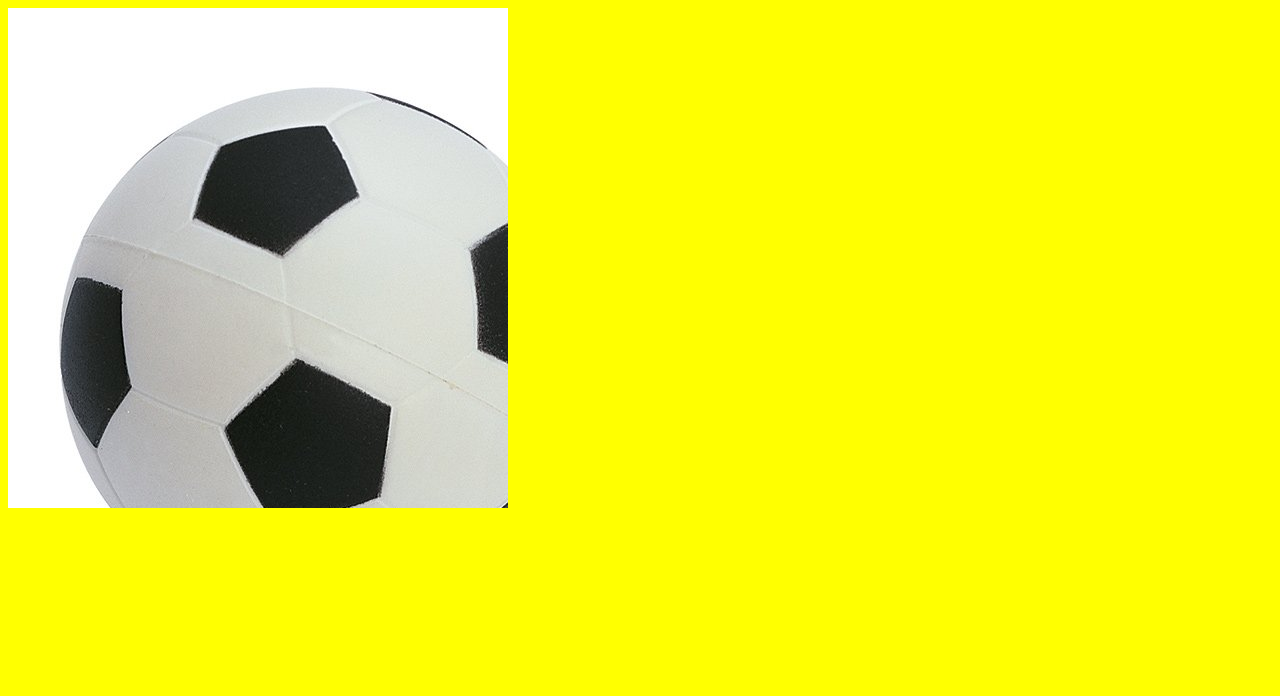
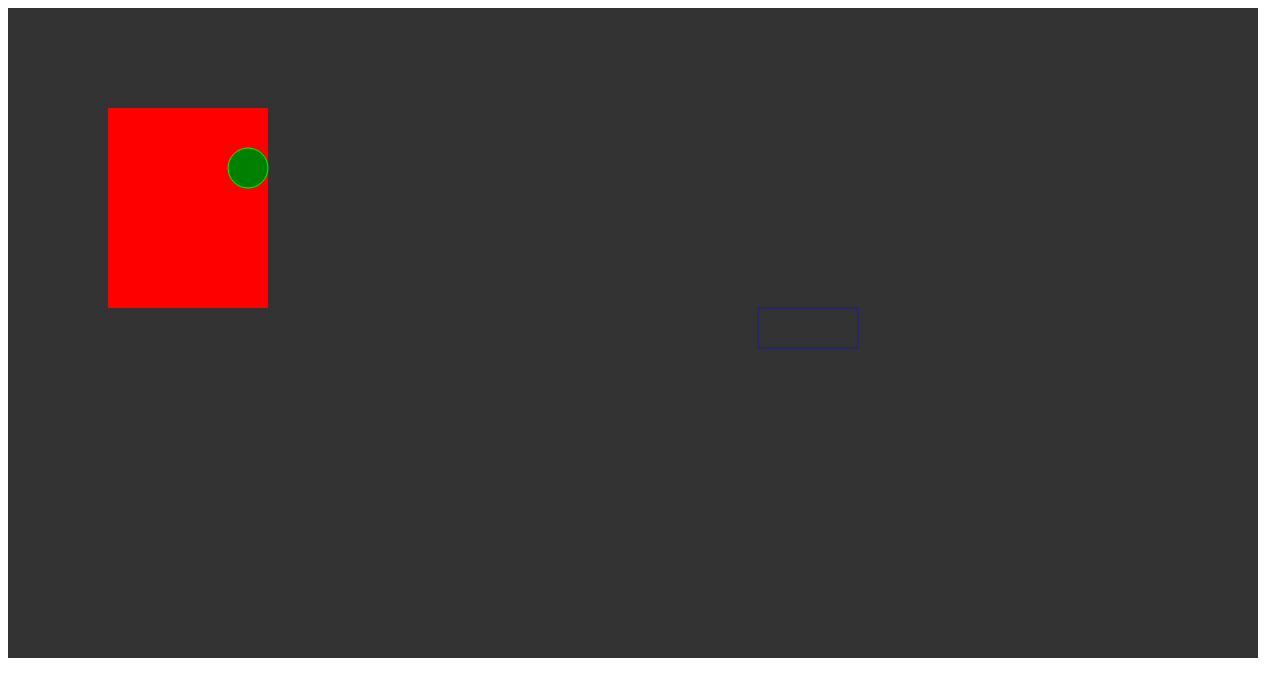
Before and after one commit to adatechschool/catch-ball, a plain HTML site: page index.html in a window 1280 px wide. Drawn offline with Linux system fonts and the light colour scheme.

Commit message:
Dessiner rectangle, cercle avec canvas

```diff
--- a/index.html
+++ b/index.html
@@ -5,19 +5,49 @@
     <meta charset="utf-8">
     <title>Catch Ball</title>
     <style>
-body {
-  background-color: yellow;
-}
-div {
-  height: 500px;
-  width: 500px;
-    background-image: url("balle.jpg");
-}
+      canvas {background: #333333 }
     </style>
   </head>
   <body>
+    <canvas id= "myCanvas" width= "1250" height= "650"></canvas>
+    <script>
+      var canvas = document.getElementById("myCanvas");
+      var ctx = canvas.getContext("2d");
+//All the instructions are between the beginPath() and closePath() methods.
+ctx.beginPath();
+//the first two values specify the coordinates of the top left corner of the rectangle on the canvas, while the second two specify the width and height of the rectangle.
+ctx.rect(100, 100, 160, 200);
+//The fillStyle property stores a color that will be used by the fill() method to paint the square.
+ctx.fillStyle = "#FF0000";
+ctx.fill();
+ctx.closePath();
 
-    <div></div>
+
+//Green circle
+ctx.beginPath();
+/*
+    x and y coordinates of the arc's center
+    arc radius
+    start angle and end angle (what angle to start and finish drawing the circle, in radians)
+    direction of drawing (false for clockwise, the default, or true for anti-clockwise.) This last parameter is optional.
+*/
+ctx.arc(240, 160, 20, 0, Math.PI*2, false);
+ctx.fillStyle = "green";
+ctx.fill();
+//stroke of the circle
+ctx.strokeStyle = "#00FF00";
+ctx.stroke();
+ctx.closePath();
+
+//blue rect
+ctx.beginPath();
+ctx.rect(750, 300, 100, 40);
+ctx.strokeStyle = "rgba(0, 0, 255, 0.5)";
+ctx.stroke();
+ctx.closePath();
+
+    </script>
+
 
   </body>
 </html>
```
